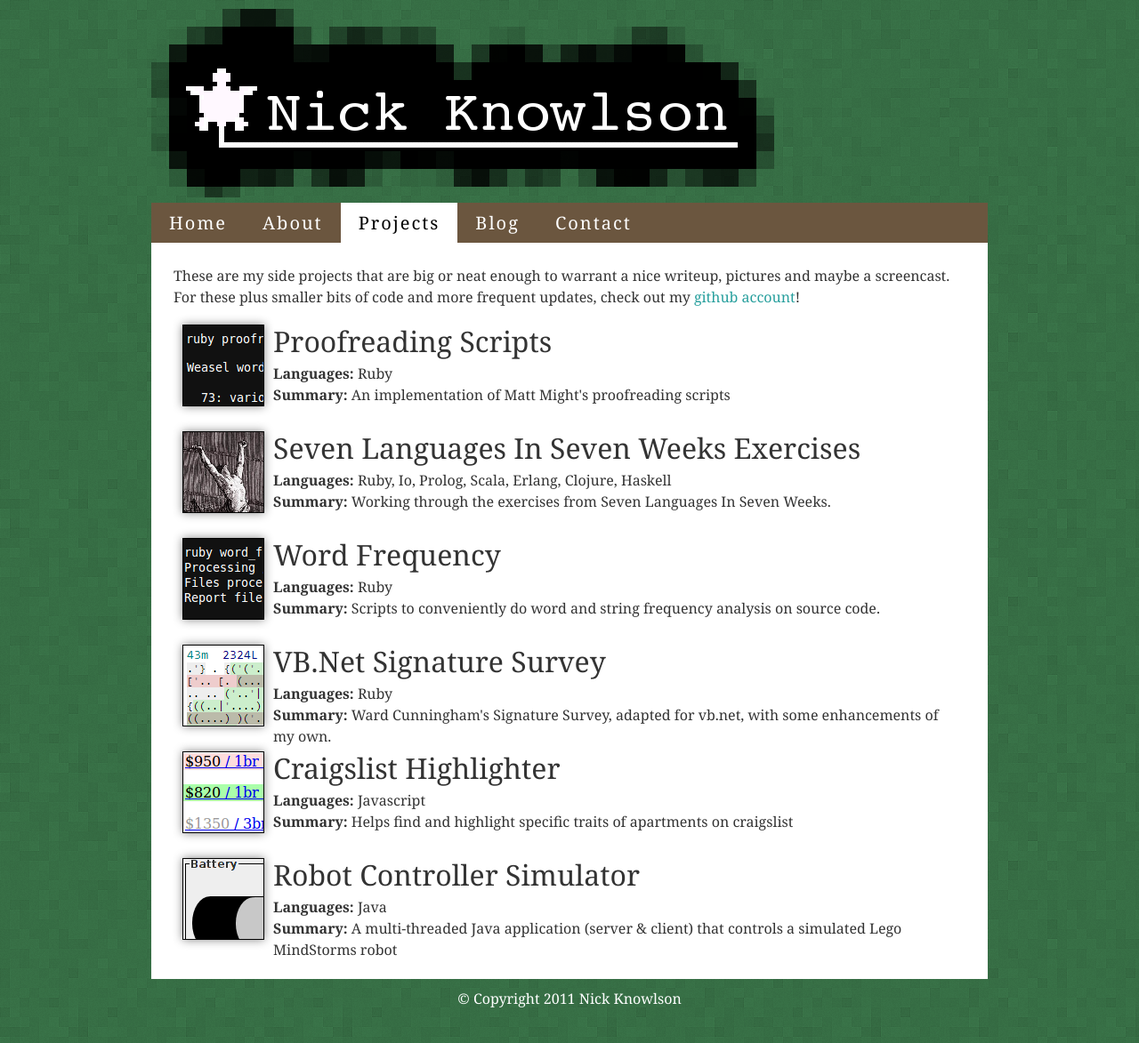
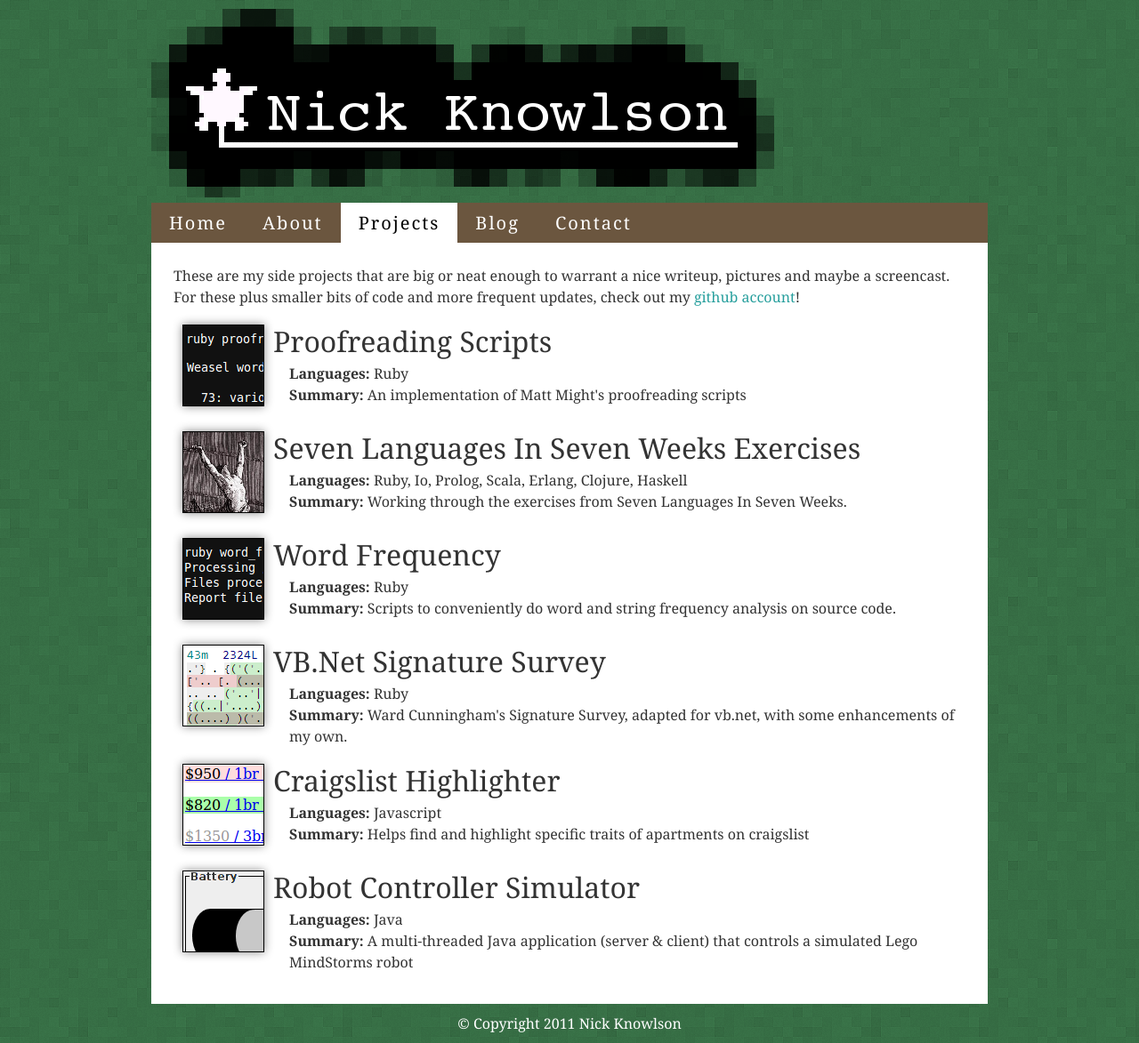
Before and after one commit to nickknw/nickknowlson.com, a Jekyll site: the page built from projects/index.html, in a window 1280 px wide. Shown: the whole page at 89% size. Built offline with Jekyll 4.4.1, drawn with Linux system fonts in a browser that asks for light colours; nearby versions of some CDN libraries.

Commit message:
tweak blocky list styles
make them handle wrapped text
darken text a bit on hover
add a small indent
more spacing on home page

```diff
--- a/css/style.css
+++ b/css/style.css
@@ -182,18 +182,17 @@ h1 a {
 .blockylist a:hover
 {
     background-color: #a9c78c;
-    color: #333333
+    color: #000000
 }
 
 .bigblockylist > ul > li
 {
-    height:110px;
     margin-bottom:10px;
 }
 
 .bigblockylist a
 {
-    height: 110px;
+    min-height: 110px;
     padding-top: 0px;
     padding-bottom: 0px;
 }
@@ -202,26 +201,35 @@ h1 a {
     padding-top:4px;
 }
 
+.bigblockylist div {
+    padding-left:120px;
+}
+
 .mediumblockylist > ul > li
 {
-    height:65px;
     margin-bottom:10px;
 }
 
 .mediumblockylist a
 {
-    height: 45px;
+    min-height: 45px;
 }
+
+div.mediumblockylist div
+{
+    margin-left: 1em;
+    margin-top:.5em
+}
+
 
 .archiveblockylist > ul > li
 {
-    height:65px;
     margin-bottom:10px;
 }
 
 .archiveblockylist a
 {
-    height: 65px;
+    min-height: 65px;
     padding-top: 0px;
     padding-bottom: 0px;
 }
@@ -294,7 +302,7 @@ td a { display: block;}
     font-size: 0.8em;
 }
 
-.blockylist a:hover time span {
+.blockylist a:hover time span, .blockylist a:hover .faded {
     color: #333;
 }
 
```
